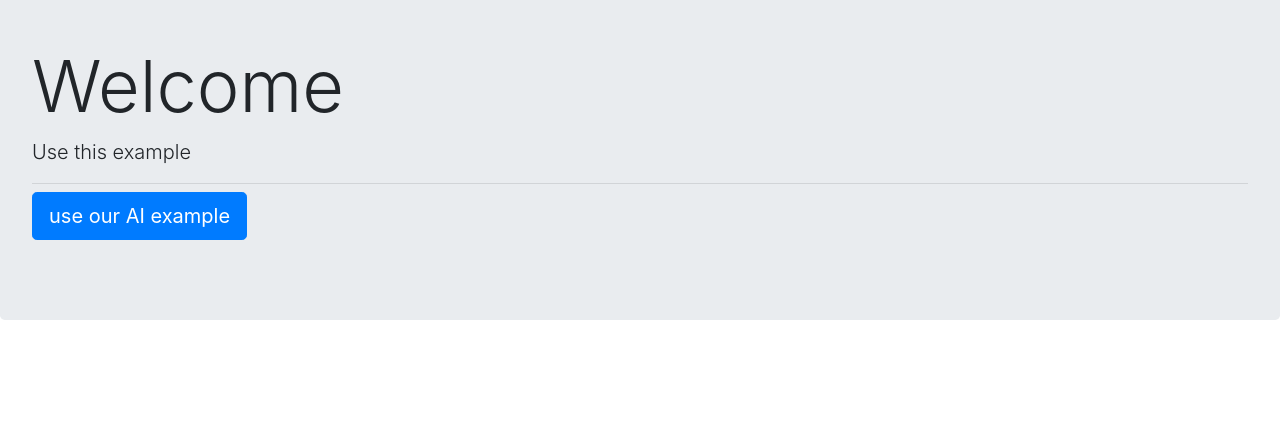
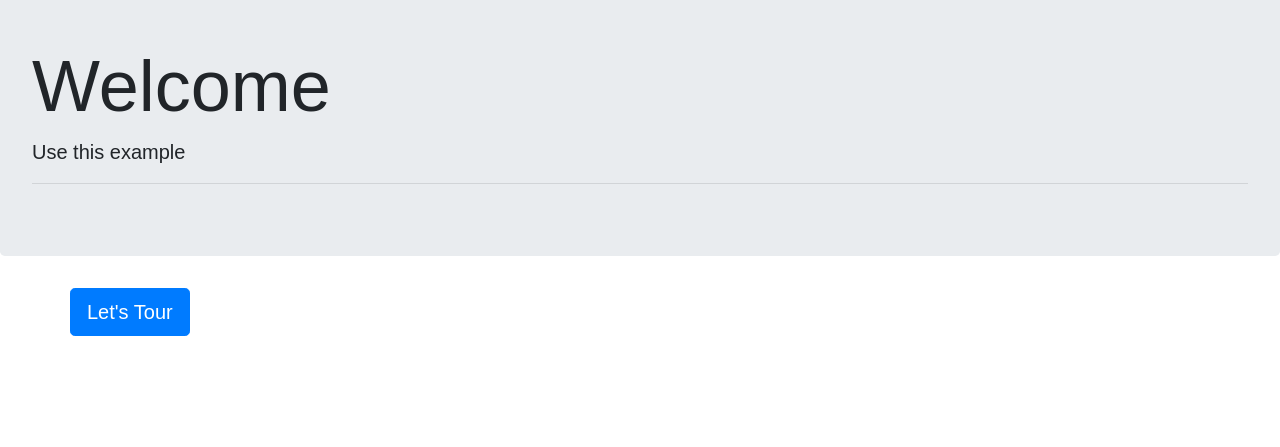
Before and after one commit to ritvikmehra17/fyp-old-, a Flask app: page / in a window 1280 px wide. Shown: the part 353-800 px from the top of the page. Run offline with Flask 2, Linux system fonts and the light colour scheme; a user stored in the database is signed in; data comes from the database, SQL or seed files in the repository; both versions use the stored data as it was after the commit; data that the repository does not hold is empty; parts of the project's set-up code (start-up, migrations or seed data) failed here and were passed over; some libraries are stand-ins or nearby versions.

Commit message:
21/2/2022

```diff
--- a/vuww/app/routes.py
+++ b/vuww/app/routes.py
@@ -12,7 +12,9 @@ import os
 @app.route('/index')
 @login_required
 def index():
-    return render_template('index.html',title='home')
+    imglist = MyCube.query.filter_by(publish=True)
+
+    return render_template('index.html',title='Home', vrlist=imglist)
 
 @app.route('/login',methods=['GET', 'POST'])
 def login():
@@ -157,12 +159,12 @@ def uploadImage():
 
 
 
-@app.route('/gallary', methods=['GET','POST'])
-def gallaryImage():
+@app.route('/dashboard', methods=['GET','POST'])
+def dashboardImage():
     imglist = MyUpload.query.filter_by(user_id=current_user.id)
 
 
-    return render_template('gallary.html',title='Gallery',imglist=imglist)
+    return render_template('dashboard.html',title='Dashboard',imglist=imglist)
 
 
 @app.route('/cube', methods=['GET','POST'])
@@ -196,6 +198,6 @@ def cubicImage():
 
     return render_template('cube.html',title='Cubic Image',imglist=imglist)
 
-@app.route('/hello')
-def helloworld():
-    return render_template('helloworld.html')
+@app.route('/vt',methods=['GET','POST'])
+def virtualtour():
+    return render_template('vt.html',title='Virtual Tour')
--- a/vuww/app/templates/gallary.html
+++ b/vuww/app/templates/dashboard.html
@@ -79,8 +79,8 @@
   <div class="p-5 mb-4 rounded-3">
     <div class="container-fluid py-5">
       <h1 class="display-5 fw-bold">Custom View</h1>
-      <p class="col-md-8 fs-4">To make a customized Augmented Reality (AR) experience of your own choice, click the below button.</p>
-      <a href="/cube" class="btn btn-primary btn-lg" type="button">customized AR</a>
+      <p class="col-md-8 fs-4">Create your own Virtual Tour (VT) by clicking the below button.</p>
+      <a href="/cube" class="btn btn-primary btn-lg" type="button">create Tour</a>
     </div>
   </div>
   <div class="row imgrid">
--- a/vuww/app/templates/index.html
+++ b/vuww/app/templates/index.html
@@ -1,12 +1,97 @@
-{% extends 'base.html' %}
+ {% extends 'base.html' %}
+
+ {% block css %}
+ <style>
+    * {
+        box-sizing: border-box;
+    }
+
+    body {
+        margin: 0;
+        font-family: Arial;
+    }
+
+    /* The grid: Four equal columns that floats next to each other */
+    .column {
+        float: left;
+        width: 25%;
+        padding: 10px;
+    }
+
+    /* Style the images inside the grid */
+    .column img {
+        opacity: 0.8;
+        cursor: pointer;
+        border: 1px solid #ccc;
+    }
+
+    .column img:hover {
+        opacity: 1;
+        border: 1px solid #777;
+    }
+
+    /* Clear floats after the columns */
+    .row:after {
+        content: "";
+        display: table;
+        clear: both;
+    }
+
+
+    /* Expanding image text */
+    #imgtext {
+        position: absolute;
+        bottom: 15px;
+        left: 15px;
+        color: white;
+        font-size: 20px;
+    }
+
+    /* Closable button inside the expanded image */
+    .closebtn {
+        position: absolute;
+        top: 10px;
+        right: 15px;
+        color: white;
+        font-size: 35px;
+        cursor: pointer;
+    }
+    .imgrid{
+        display:grid;
+        grid-template-columns: 1fr 1fr 1fr;
+        gap: 1rem;
+    }
+    .image{
+        position: relative;
+    }
+    .delete-icon{
+        position:absolute;
+        top:.2rem;
+        right: .2rem;
+    }
+
+</style>
+{% endblock %}
+
 {% block body %}
-    <div class="jumbotron">
-        <h1 class="display-3">Welcome</h1>
-        <p class="lead">Use this example</p>
-        <hr class="my-2">
+<div class="jumbotron">
+    <h1 class="display-3">Welcome</h1>
+    <p class="lead">Use this example</p>
+    <hr class="my-2">
+</div>
 
+<div class="container">
+    <div class="row imgrid">
+        {% for item in vrlist %}
+        <div class="image">
+            <img src="{{item.front}}" class="img-fluid shadow-sm" alt="">
+
+        </div>
+        {% endfor %}
         <p class="lead">
-            <a class="btn btn-primary btn-lg" href="/input">use our AI example</a>
+            <a class="btn btn-primary btn-lg" href="/vt">Let's Tour</a>
         </p>
     </div>
+</div>
+
 {% endblock %}
--- a/vuww/app/templates/navbar.html
+++ b/vuww/app/templates/navbar.html
@@ -16,7 +16,7 @@
 
 
         <li class="nav-item">
-          <a class="nav-link text-uppercase" href="/gallary"><i class="fas fa-arrow-circle-right   "></i> gallery images</a>
+          <a class="nav-link text-uppercase" href="/dashboard"><i class="fas fa-arrow-circle-right   "></i> dashboard</a>
         </li>
 
         <li class="nav-item">
@@ -26,6 +26,10 @@
 
         <li class="nav-item">
           <a class="nav-link text-uppercase" href="/hello"><i class="fas fa-arrow-circle-down   "></i> hello world</a>
+        </li>
+
+        <li class="nav-item">
+          <a class="nav-link text-uppercase" href="/vt"><i class="fas fa-arrow-circle-down   "></i> vt</a>
         </li>
 
         {% if current_user.is_anonymous %}
```
Also changed, not shown: vuww/app/templates/vt.html (added, +14 -0 lines), vuww/app.sqlite, vuww/app/static/uploads/Screenshot_1158.png (added), vuww/app/static/uploads/Screenshot_648.png (added), vuww/app/static/uploads/Screenshot_649.png (added), vuww/app/static/uploads/Screenshot_650.png (added), vuww/app/static/uploads/Screenshot_651.png (added), vuww/app/static/uploads/Screenshot_652.png (added), vuww/app/static/uploads/Screenshot_653.png (added), vuww/app/static/uploads/Screenshot_654.png (added), vuww/app/static/uploads/Screenshot_655.png (added), vuww/app/static/uploads/Screenshot_656.png (added), vuww/app/static/uploads/Screenshot_657.png (added).
